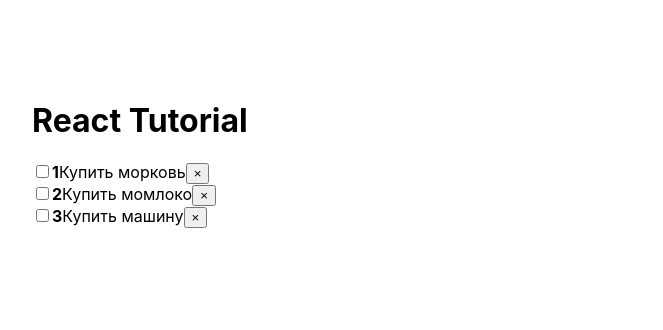
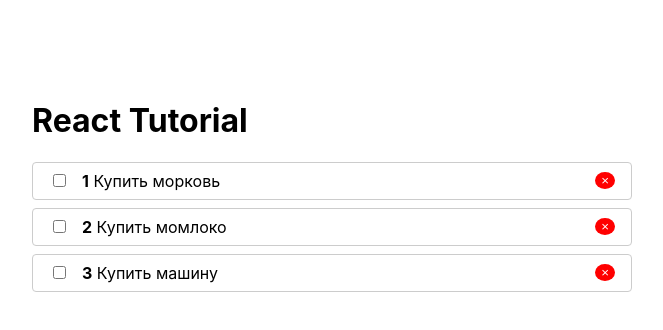
Before and after one commit to jetleebruce/ReactTutorials, a React (Create React App) app: page / in a window 1280 px wide. Shown: the top 330 px of the page, without its empty margins (308-971 px from the left). Built offline with nearby package versions, Linux system fonts and the light colour scheme.

Commit message:
Context added

```diff
--- a/src/App.js
+++ b/src/App.js
@@ -1,18 +1,32 @@
 import React from "react";
 import TodoList from "./Todo/TodoList";
+import Context from "./context";
 
 function App() {
-  const todos = [
+  const [todos, setTodos] = React.useState([
     { id: 1, completed: false, title: "Купить морковь" },
     { id: 2, completed: false, title: "Купить момлоко" },
     { id: 3, completed: false, title: "Купить машину" }
-  ];
+  ]);
+
+  function toggleTodo(id) {
+    setTodos(
+      todos.map(todo => {
+        if (todo.id === id) {
+          todo.completed = !todo.completed;
+        }
+        return todo;
+      })
+    );
+  }
 
   return (
-    <div className='wrapper'>
-      <h1>React Tutorial</h1>
-      <TodoList todos={todos} />
-    </div>
+    <Context.Provider>
+      <div className='wrapper'>
+        <h1>React Tutorial</h1>
+        <TodoList todos={todos} onToggle={toggleTodo} />
+      </div>
+    </Context.Provider>
   );
 }
 
--- a/src/Todo/TodoItem.js
+++ b/src/Todo/TodoItem.js
@@ -1,22 +1,49 @@
 import React from "react";
 import PropTypes from "prop-types";
 
-function TodoItem({ todo, index }) {
+const styles = {
+  li: {
+    display: "flex",
+    justifyContent: "space-between",
+    alignItems: "center",
+    padding: ".5rem 1rem",
+    border: "1px solid #ccc",
+    borderRadius: "4px",
+    marginBottom: ".5rem"
+  },
+
+  input: {
+    marginRight: "1rem"
+  }
+};
+
+function TodoItem({ todo, index, onChange }) {
+  const classes = []
+  if (todo.completed) {
+    classes.push('done')
+  }
   return (
-    <li>
-      <span>
-        <input type='checkbox' />
+    <li style={styles.li}>
+      <span className={classes.join(' ')}>
+        <input
+          type='checkbox'
+          checked={todo.completed}
+          style={styles.input}
+          onChange={() => onChange(todo.id)}
+        />
         <strong>{index + 1}</strong>
+        &nbsp;
         {todo.title}
       </span>
-      <button>&times;</button>
+      <button className='rm'>&times;</button>
     </li>
   );
 }
 
 TodoItem.propTypes = {
   todo: PropTypes.object.isRequired,
-  index: PropTypes.number
+  index: PropTypes.number,
+  onChange: PropTypes.func.isRequired
 };
 
 export default TodoItem;
--- a/src/Todo/TodoList.js
+++ b/src/Todo/TodoList.js
@@ -14,14 +14,22 @@
   return (
     <ul style={styles.ul}>
       {props.todos.map((todo, index) => {
-        return <TodoItem todo={todo} key={todo.id} index={index} />;
+        return (
+          <TodoItem
+            todo={todo}
+            key={todo.id}
+            index={index}
+            onChange={props.onToggle}
+          />
+        );
       })}
     </ul>
   );
 }
 
 TodoList.propTypes = {
-    todos: PropTypes.arrayOf(PropTypes.Object).isRequired
-}
+  todos: PropTypes.arrayOf(PropTypes.Object).isRequired,
+  onToggle: PropTypes.func.isRequired
+};
 
 export default TodoList;
--- /dev/null
+++ b/src/context.js
@@ -0,0 +1,5 @@
+import React from 'react'
+
+const Context = React.createContext()
+
+export default Context
--- a/src/index.css
+++ b/src/index.css
@@ -17,3 +17,14 @@
   margin: 0 auto;
   width: 600px;
 }
+
+.rm {
+  background: red;
+  border-radius: 50%;
+  color: #fff;
+  border: none;
+}
+
+.done {
+  text-decoration: line-through;
+}
```
